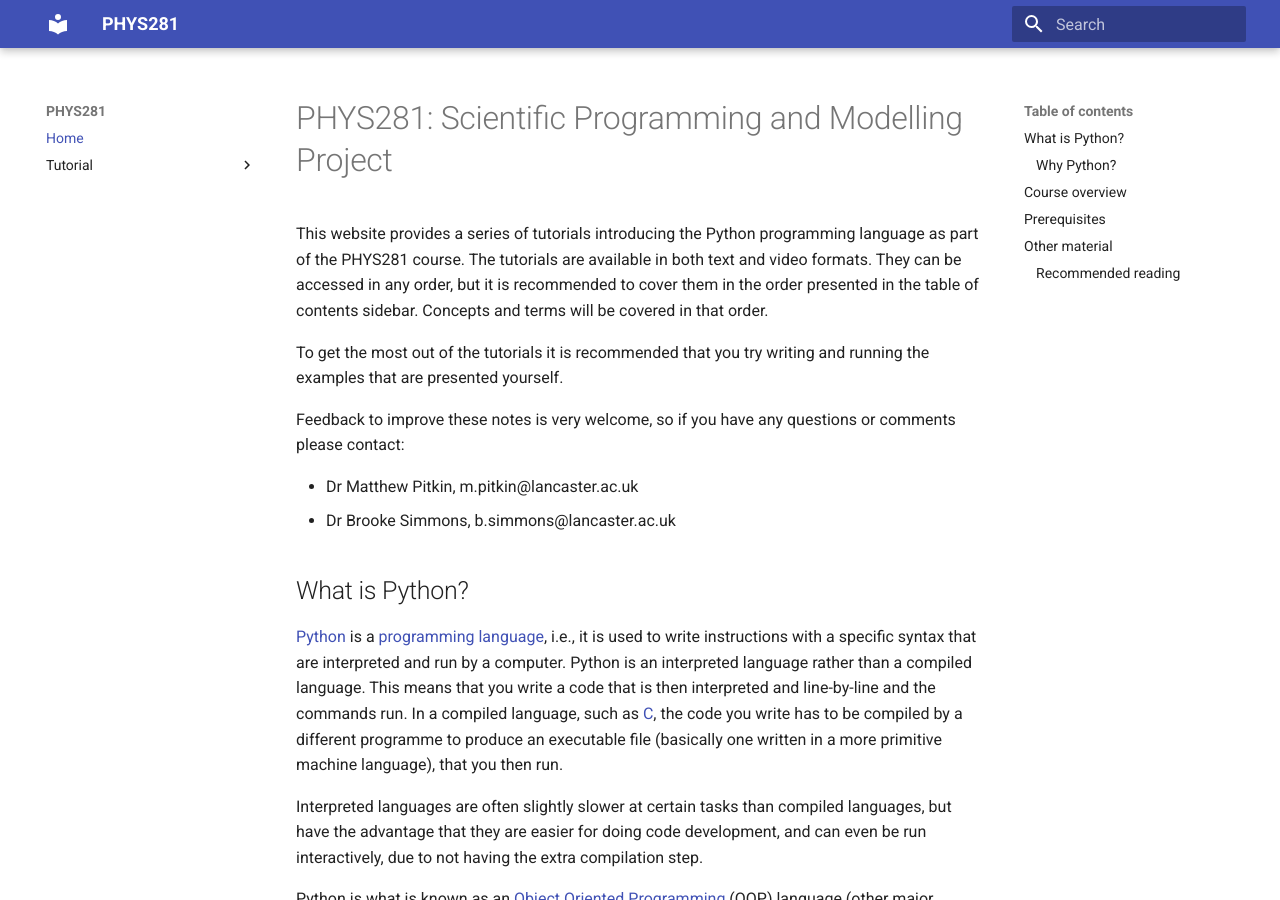
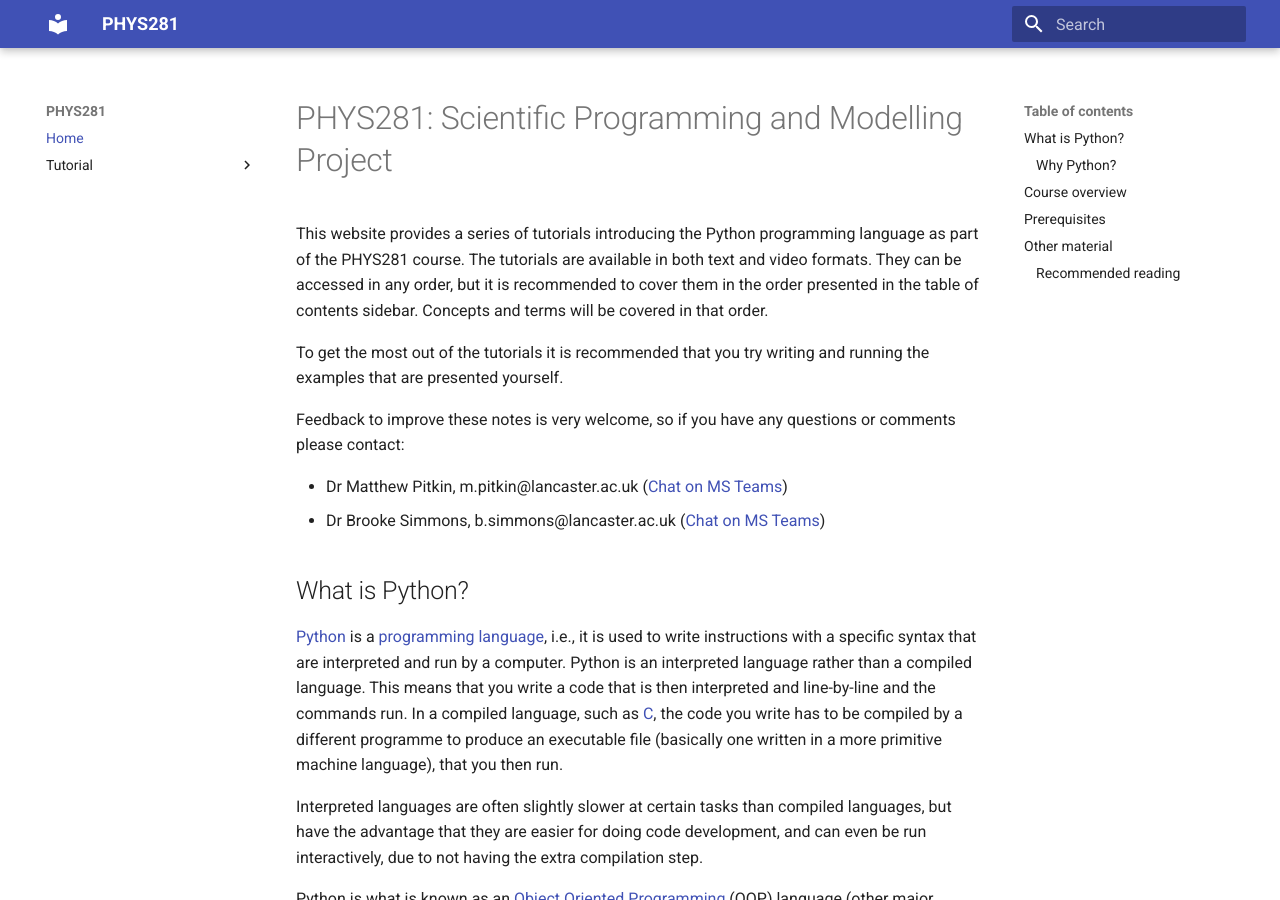
Before and after one commit to ndd21/PHYS281, an MkDocs documentation site: the page built from docs/index.md, in a window 1280 px wide and 900 px high. Built offline with MkDocs 1.6.1 and Material for MkDocs 9.7.7, drawn with Linux system fonts in a browser that asks for light colours.

Commit message:
Update index.md
add teams chat links

```diff
--- a/docs/index.md
+++ b/docs/index.md
@@ -10,8 +10,8 @@ that are presented yourself.
 
 Feedback to improve these notes is very welcome, so if you have any questions or comments please contact:
 
-* Dr Matthew Pitkin, m.pitkin@lancaster.ac.uk
-* Dr Brooke Simmons, b.simmons@lancaster.ac.uk
+* Dr Matthew Pitkin, m.pitkin@lancaster.ac.uk ([Chat on MS Teams](https://teams.microsoft.com/l/chat/0/0?users=m.pitkin@lancaster.ac.uk))
+* Dr Brooke Simmons, b.simmons@lancaster.ac.uk ([Chat on MS Teams](https://teams.microsoft.com/l/chat/0/0?users=b.simmons@lancaster.ac.uk))
 
 ## What is Python?
 
```
